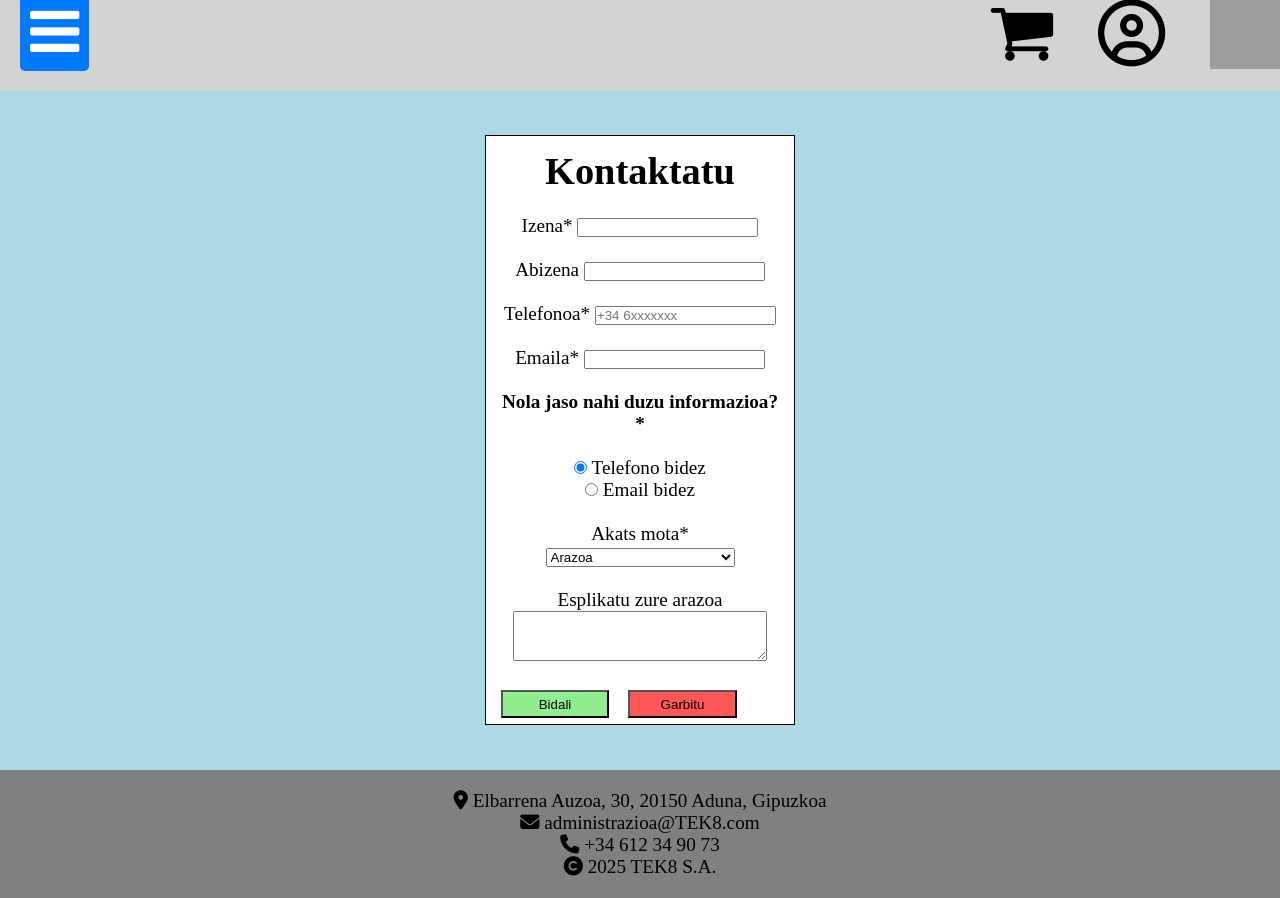
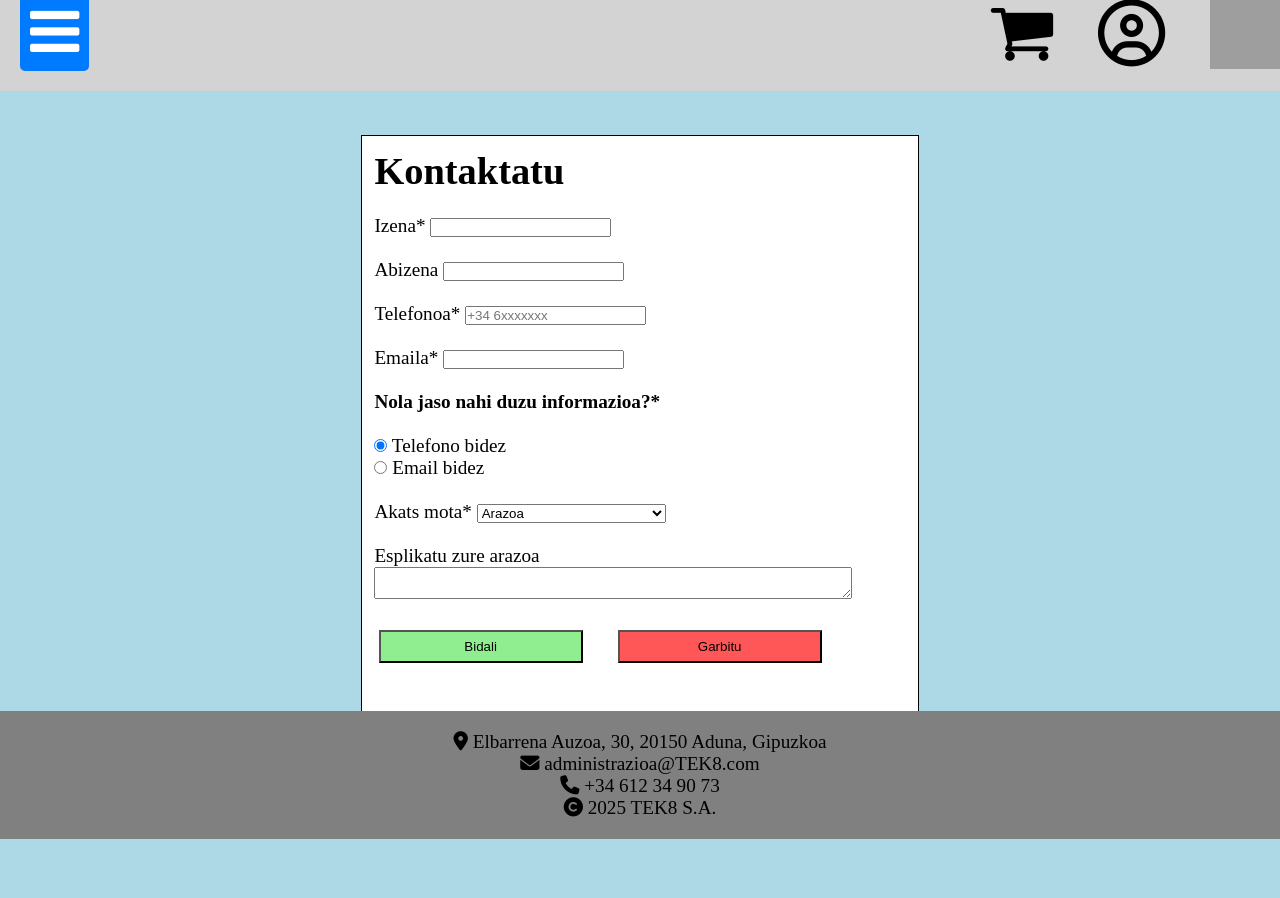
Before and after one commit to iguisado228/2Erronka, a PHP site: page /kontaktua.php in a window 1280 px wide. Shown: the part 232-1130 px from the top of the page. After the commit the page ends 1071 px from the top, so only its background shows below. Run offline with PHP 8.4, Linux system fonts and the light colour scheme; some libraries are stand-ins or nearby versions; grey boxes are pictures that could not be loaded.

Commit message:
kontaktua fitxategia eta dagokion css-a bukatuta

```diff
--- a/WebOrria/Web/css_m.css
+++ b/WebOrria/Web/css_m.css
@@ -278,19 +278,23 @@ table, td, tr, th{
     background: linear-gradient(to bottom left, #e0e8fd, #b3c5f5)
 }
 
+/*mobilean formularioa ondo ikusteko*/
+@media (max-width:480px) {
+
+
 .formularioa {
     border: 1px black solid;
-    width: 25%;
+    min-width: 70%;
     margin: 2% auto;
     background-color: white;
     padding: 1%;
-    height: auto;
+    height: 100%;
     box-sizing: border-box;
 }
 
 .formularioa .explikaziokaxa {
     width: 90%;
-    height: 50px;
+    height: 20%;
 }
 
 .formularioa>form>.kontaktatubotoiak {
@@ -299,6 +303,8 @@ table, td, tr, th{
     grid-template-columns: 40% 40%;
     grid-gap: 5%;
 }
+
+
 
 .formularioa>form>.kontaktatubotoiak>.bidalibotoia {
     background-color: lightgreen;
@@ -311,3 +317,45 @@ table, td, tr, th{
     margin: 2%;
     height: 120%;
 }
+}
+
+@media (min-width:480px) {
+
+
+    .formularioa {
+        border: 1px black solid;
+        width: 45%;
+        margin: 2% auto;
+        background-color: white;
+        padding: 1%;
+        height: 100%;
+        box-sizing: border-box;
+        text-align: left;
+    }
+
+    .formularioa .explikaziokaxa {
+        width: 90%;
+        height: 20%;
+    }
+
+    .formularioa>form>.kontaktatubotoiak {
+        display: grid;
+        text-align: center;
+        grid-template-columns: 40% 40%;
+        grid-gap: 5%;
+    }
+
+
+
+    .formularioa>form>.kontaktatubotoiak>.bidalibotoia {
+        background-color: lightgreen;
+        margin: 2%;
+        height: 120%;
+    }
+
+    .formularioa>form>.kontaktatubotoiak>.ezabatubotoia {
+        background-color: rgb(255, 87, 87);
+        margin: 2%;
+        height: 120%;
+    }
+    }
--- a/WebOrria/Web/kontaktua.php
+++ b/WebOrria/Web/kontaktua.php
@@ -45,7 +45,7 @@
                 <label for="informazioajaso">Email bidez</label> <br> <br>
 
                 <label for="errorea">Akats mota*</label>
-                <select id="arazoa">
+                <select id="arazoa" class="arazoa">
                     <option disabled selected>Arazoa</option>
                     <option value="bueltatu">Gailua bueltatu nahi dut</option>
                     <option value="konponketa">Arazo bat konpondu nahi du</option>
```
